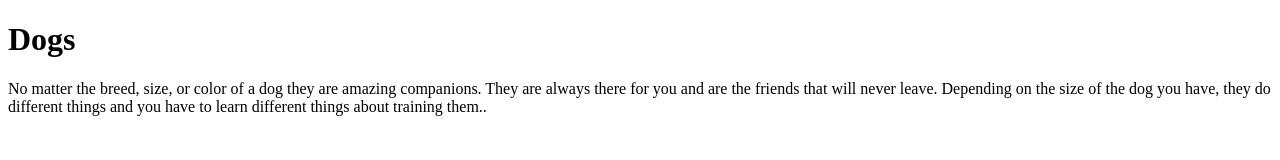
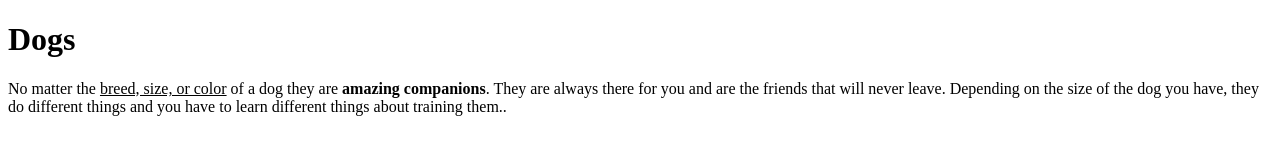
Before and after one commit to GR4073/gr4073, a plain HTML site: page index.html in a window 1280 px wide. Drawn offline with Linux system fonts and the light colour scheme.

Commit message:
Update index.html

```diff
--- a/index.html
+++ b/index.html
@@ -2,7 +2,7 @@
 <html>
  <body>
     <h1>Dogs</h1>
-   	<p> No matter the breed, size, or color of a dog they are amazing companions. They are always there for you and are the friends that will never leave. Depending on the size of the dog you have, they do different things and you have to learn different things about training them..</p>
+  <p> No matter the <u>breed, size, or color</u> of a dog they are <b>amazing companions</b>. They are always there for you and are the friends that will never leave. Depending on the size of the dog you have, they do different things and you have to learn different things about training them..</p>
 
  </body>
 </html>
```
